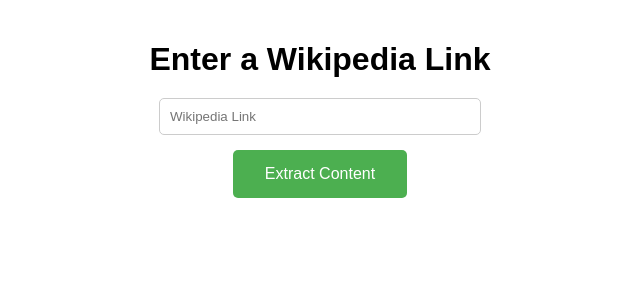
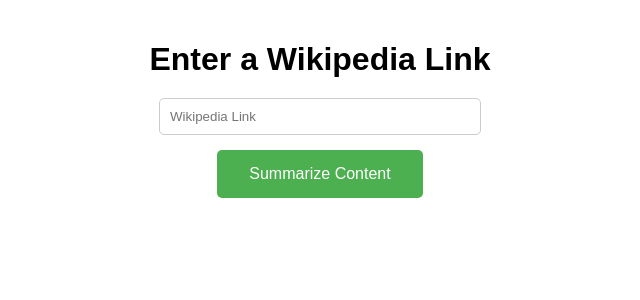
Before and after one commit to Quantlight/Fast-Feed, a Flask app: page /wikipedia in a window 1280 px wide. Shown: the top 300 px of the page, without its empty margins (320-960 px from the left). Run offline with Flask 3, Linux system fonts and the light colour scheme.

Commit message:
Submit button: Summarize Content

```diff
--- a/App/templates/wikipedia.html
+++ b/App/templates/wikipedia.html
@@ -14,7 +14,7 @@
     <h1>Enter a Wikipedia Link</h1>
     <form action="{{ url_for('wikipedia_content') }}" method="post">
         <input type="text" name="wiki_link" placeholder="Wikipedia Link" required>
-        <button type="submit">Extract Content</button>
+        <button type="submit">Summarize Content</button>
     </form>
 
     {% if content and summary %}
```
